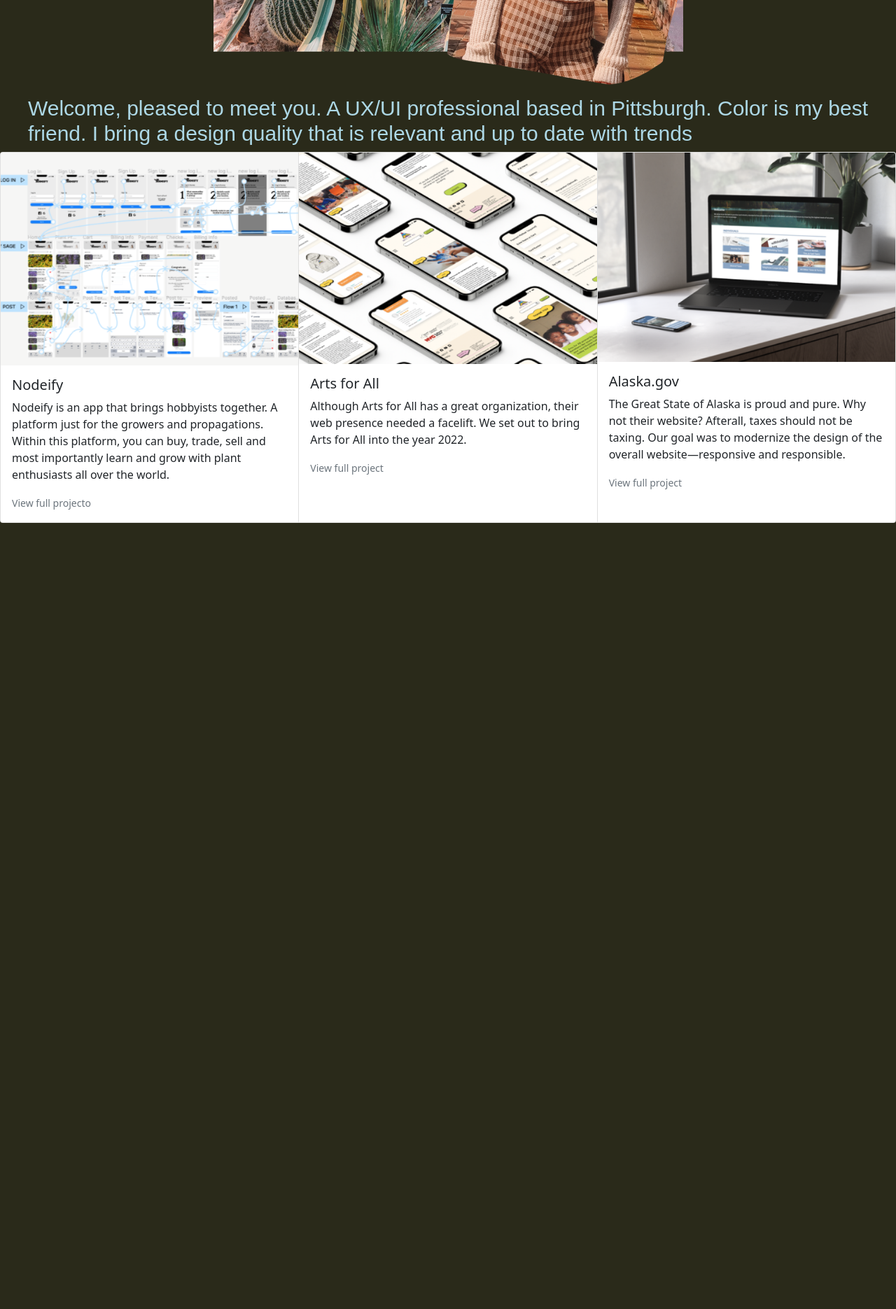
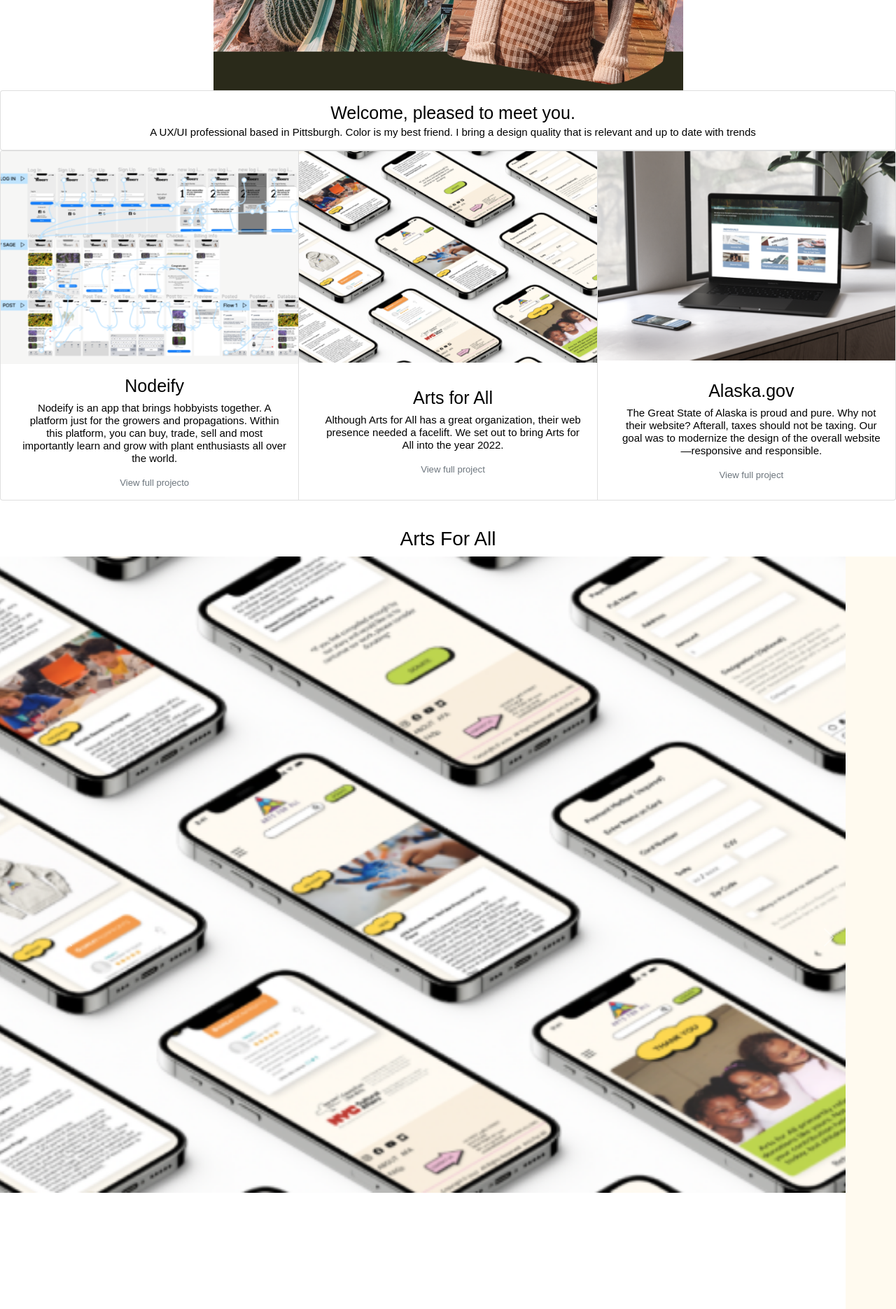
Before and after one commit to Arussac24/AR-Code, a plain HTML site: page index.html in a window 1280 px wide. Shown: the part 520-2390 px from the top of the page at 70% size. Before the commit the page ends 1267 px from the top, so only its background shows below. Drawn offline with nearby package versions, Linux system fonts and the light colour scheme.

Commit message:
Hw18 Carousel/Interactive

```diff
--- a/CSS/styles.css
+++ b/CSS/styles.css
@@ -1,6 +1,4 @@
-body{
-    background-color: #2a2a1a;
-}
+
 
 
 
@@ -9,7 +7,7 @@ h1{
     text-align: center;
     font-family: Arial, Helvetica, sans-serif;
     padding-top: 30px;
-    color: lightblue;
+    color: rgb(0, 0, 0);
 }
 
 h2{
@@ -17,7 +15,7 @@ h2{
     padding-left: 40px;
     padding-right: 20px;
     font-size: 30px;
-    color: lightblue;
+    color: rgb(0, 0, 0);
     font-family: Arial, Helvetica, sans-serif;
 }
 
@@ -25,3 +23,25 @@ h2{
 .cardgroup{
     padding-top: 50px;
 }
+
+h3{
+    text-align: center;
+    font-family: Arial, Helvetica, sans-serif;
+    padding-top: 30px;
+    color: rgb(0, 0, 0);
+
+}
+.card-body{
+
+    font-family: Arial, Helvetica, sans-serif;
+    padding-left: 30px;
+    align-content: center;
+}
+
+h5{
+    font-size: 25px;
+}
+.card-text{
+    font-family: Arial, Helvetica, sans-serif;
+    font-size: 15px;
+}
--- a/index.html
+++ b/index.html
@@ -55,7 +55,7 @@
 
 
 
-      <h1>Auree RusSsac
+      <h1>Auree Russac
         UX/UI<h1>
 
         <div class="heroImage">
@@ -63,11 +63,20 @@
           <img src="./CSS/Images/ar_hero.png" alt="Profile image of author">
         </div>
 
-      <h2>Welcome, pleased to meet you.
-      A UX/UI professional based in Pittsburgh.
-      Color is my best friend.
-      I bring a design quality that is relevant
-      and up to date with trends</h2>
+        <div class="card">
+          <div class="card-body">
+            <h5 class="card-title">Welcome, pleased to meet you.</h5>
+            <h6 class="card-subtitle text-muted"></h6>
+            <p class="card-text">
+              A UX/UI professional based in Pittsburgh.
+              Color is my best friend.
+              I bring a design quality that is relevant
+              and up to date with trends</p>
+
+          </div>
+        </div>
+
+
 
         <div class="card-group">
           <div class="card">
@@ -102,11 +111,46 @@
         </div>
 
 
-
+<h3> Arts For All</h3>
 
 
     <script src="https://cdn.jsdelivr.net/npm/bootstrap@5.1.3/dist/js/bootstrap.bundle.min.js" integrity="sha384-ka7Sk0Gln4gmtz2MlQnikT1wXgYsOg+OMhuP+IlRH9sENBO0LRn5q+8nbTov4+1p" crossorigin="anonymous"></script>
 
+    <div id="carouselExampleCaptions" class="carousel slide" data-bs-ride="carousel">
+      <div class="carousel-indicators">
+        <button type="button" data-bs-target="#carouselExampleCaptions" data-bs-slide-to="0" class="active" aria-current="true" aria-label="Slide 1"></button>
+        <button type="button" data-bs-target="#carouselExampleCaptions" data-bs-slide-to="1" aria-label="Slide 2"></button>
+        <button type="button" data-bs-target="#carouselExampleCaptions" data-bs-slide-to="2" aria-label="Slide 3"></button>
+      </div>
+      <div class="carousel-inner">
+        <div class="carousel-item active">
+          <img src="/CSS/Images/arts_for_all.png" class="d-block w-100" alt="...">
+          <div class="carousel-caption d-none d-md-block">
+
+          </div>
+        </div>
+        <div class="carousel-item">
+          <img src="/CSS/Images/arts_logo.png" class="d-block w-100" alt="...">
+          <div class="carousel-caption d-none d-md-block">
+
+          </div>
+        </div>
+        <div class="carousel-item">
+          <img src="/CSS/Images/moodboard.png" class="d-block w-100" alt="...">
+          <div class="carousel-caption d-none d-md-block">
+
+          </div>
+        </div>
+      </div>
+      <button class="carousel-control-prev" type="button" data-bs-target="#carouselExampleCaptions" data-bs-slide="prev">
+        <span class="carousel-control-prev-icon" aria-hidden="true"></span>
+        <span class="visually-hidden">Previous</span>
+      </button>
+      <button class="carousel-control-next" type="button" data-bs-target="#carouselExampleCaptions" data-bs-slide="next">
+        <span class="carousel-control-next-icon" aria-hidden="true"></span>
+        <span class="visually-hidden">Next</span>
+      </button>
+    </div>
 
   </body>
 </html>
```
Also changed, not shown: CSS/Images/arts_logo.png (added), CSS/Images/mockup_arts.png (added), CSS/Images/moodboard.png (added).
